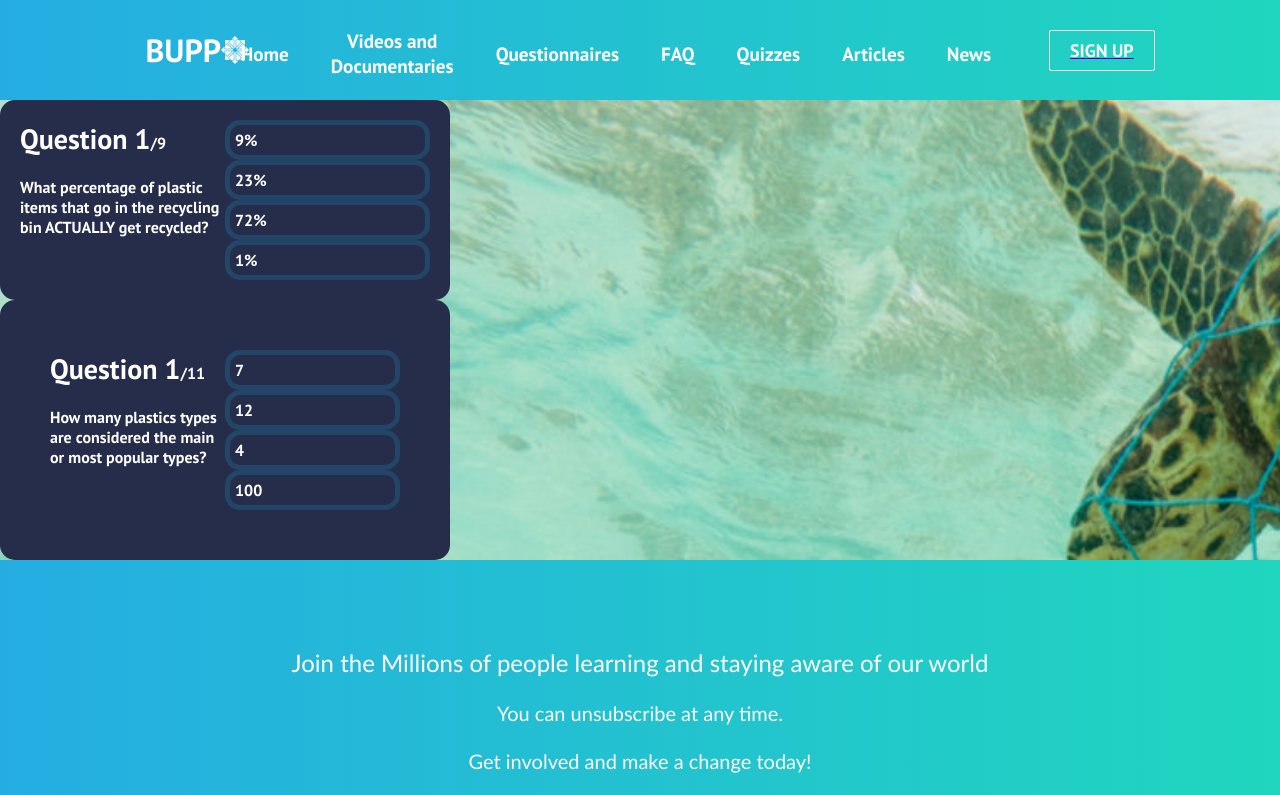
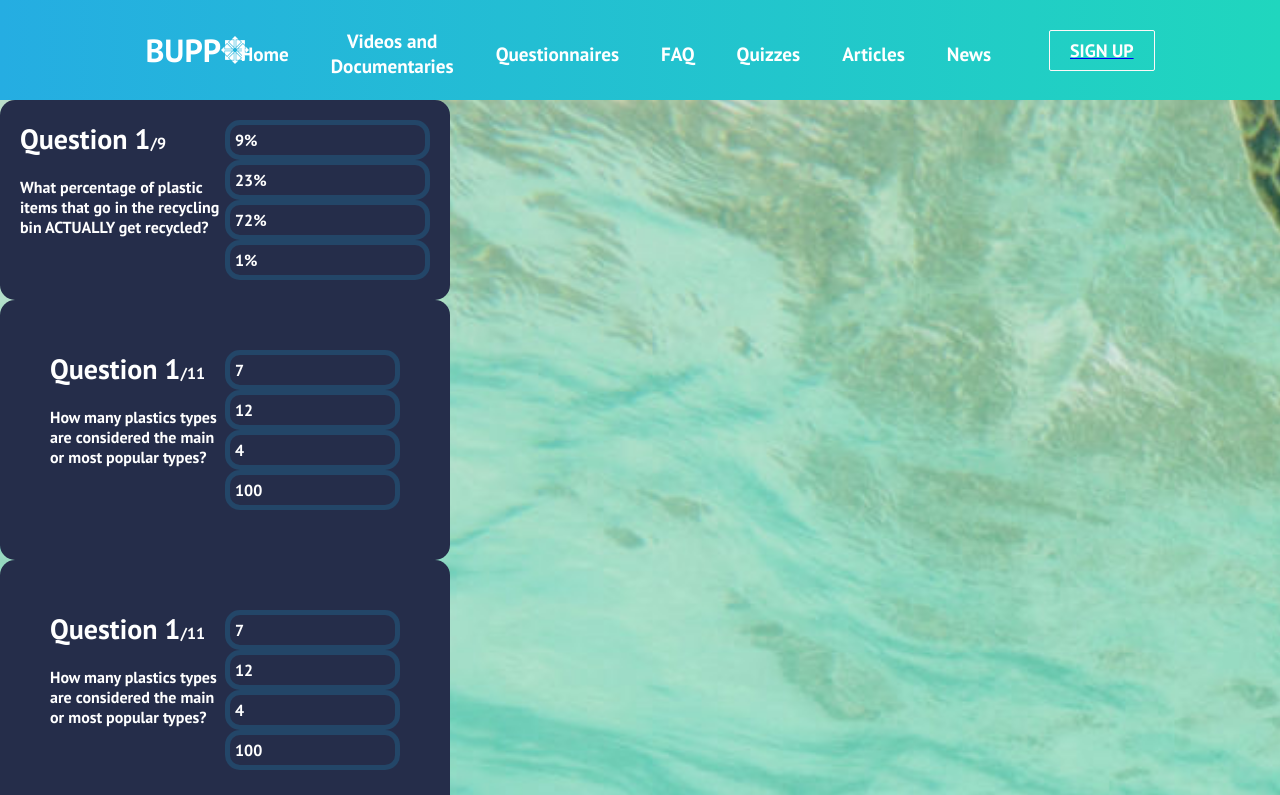
Before and after one commit to D-bose-commits/Plastic-pollution-react, a React (Create React App) app: page /quizzes in a window 1280 px wide. Shown: the top 795 px of the page. Built offline with nearby package versions, Linux system fonts and the light colour scheme.

Commit message:
Adding Quiz 4

```diff
--- /dev/null
+++ b/src/components/pages/Quiz4.js
@@ -0,0 +1,163 @@
+import React, { useState } from 'react';
+
+function Quiz3 () {
+	const questions = [
+		{
+			questionText: 'How many plastics types are considered the main or most popular types?',
+			answerOptions: [
+				{ answerText: '7', isCorrect: true },
+				{ answerText: '12', isCorrect: false },
+				{ answerText: '4', isCorrect: false },
+				{ answerText: '100', isCorrect: false },
+			],
+		},
+		{
+			questionText: 'What do these plastic type abbreviations stand for? 1. PET 2. HDPE 3. PP',
+			answerOptions: [
+				{ answerText: '1. Polyethylene Terephthalate 2. High-Definition Plastic Elasticity 3. Periplasmic Plastic', isCorrect: false },
+				{ answerText: '1. Polyethylene Terephthalate 2. High Density Polyethylene 3. Polypropylene', isCorrect: true },
+				{ answerText: '1. Polyethylene Terephthalate 2. High Density Polyurethane 3. Polypipe', isCorrect: false },
+			],
+		},
+		{
+			//find code for short-answer text answers
+			questionText: "State another popular type of plastic in its abbreviated form.",
+			answerOptions: [
+				//insert answer options
+				 { answerText: '2 Billion', isCorrect: false },
+				{ answerText: '800 Million', isCorrect: false },
+				{ answerText: '3 Billion', isCorrect: true },
+				 { answerText: '450 Million', isCorrect: false },
+			],
+
+		},
+		{
+			//Take a close look at the image below. Use it to answer question a, b and c.
+			//Insert code that shows image
+			questionText: 'a. What is the number in the centre of the three looped arrows called?',
+			answerOptions: [
+				{ answerText: 'It is known as the degree of recyclability', isCorrect: false },
+				{ answerText: 'It is known as the plastic rank', isCorrect: false },
+				{ answerText: 'It is known as the degree of elasticity', isCorrect: false },
+				{ answerText: 'It is known as a plastic resin code', isCorrect: true },
+			],
+		},
+		{
+			questionText: 'b. What is the purpose of this number in the centre of three looped arrows?',
+			answerOptions: [
+				{ answerText: 'To let you know if a plastic can be recycled or not', isCorrect: false },
+				{ answerText: 'To quickly identify the type of plastic you are dealing with', isCorrect: true },
+				{ answerText: 'To inform you on the position of the plastic on the list of main plastic types', isCorrect: false },
+				{ answerText: 'To tell you how stretchy a plastic is', isCorrect: false },
+			],
+		},
+		{
+			questionText: 'c. What does this specific number represent?',
+			answerOptions: [
+				{ answerText: 'Rank 4', isCorrect: false },
+				{ answerText: 'The plastic cannot be recycled', isCorrect: false },
+				{ answerText: 'Low Density Polyethylene (LDPE)', isCorrect: true },
+				{ answerText: 'The plastic can be recycled', isCorrect: false },
+				{ answerText: 'The plastic has the ability to stretch', isCorrect: false },
+			],
+		},
+		//Insert code for questions that use the multiple-choice grid
+		//QUESTIONS:
+		//Match the plastic type with what it is used for.
+		//What are the difficulty levels of recycling these plastic types?
+		//Match these household items to their plastic type.
+		{
+			questionText: 'What are PET plastics recycled into?',
+			answerOptions: [
+				{ answerText: 'Garden furniture', isCorrect: false },
+				{ answerText: 'Bin liners', isCorrect: false },
+				{ answerText: 'Food containers', isCorrect: false },
+				{ answerText: 'More PET products', isCorrect: true },
+				{ answerText: 'Floor tiles', isCorrect: false },
+			],
+		},
+		{
+			questionText: 'What are PP plastics recycled into?',
+			answerOptions: [
+				{ answerText: 'Garden furniture', isCorrect: false },
+				{ answerText: 'Food containers', isCorrect: true },
+				{ answerText: 'Bin liners', isCorrect: false },
+				{ answerText: 'Floor tiles', isCorrect: false },
+				{ answerText: 'More PET products', isCorrect: false },
+			],
+		},
+		{
+			//Insert pic for Q
+			questionText: 'What does this packaging symbol represent?',
+			answerOptions: [
+				{ answerText: 'WIDELY RECYCLED', isCorrect: true },
+				{ answerText: 'CHECK LOCALLY', isCorrect: false },
+				{ answerText: 'MOBIUS LOOP', isCorrect: false },
+				{ answerText: 'ALUMINIUM', isCorrect: false },
+			],
+		},
+		{
+			//Insert pic for Q
+			questionText: 'What does this packaging symbol represent?',
+			answerOptions: [
+				{ answerText: 'The product is compostable but cannot be be recycled', isCorrect: true },
+				{ answerText: 'This product is compostable and can be recycled', isCorrect: false },
+				{ answerText: 'This product is not compostable and cannot be recycled', isCorrect: false },
+				{ answerText: 'This product is not compostable but can be recycled', isCorrect: false },
+			],
+		},
+		{
+			//Insert pic for Q
+			questionText: 'What does this packaging symbol represent?',
+			answerOptions: [
+				{ answerText: 'That the product must be placed in the rubbish bin', isCorrect: false },
+				{ answerText: 'That the product is able to be recycled by 20-75% of UK local authorities and you must check with your local council', isCorrect: true },
+				{ answerText: 'That the product is able to be recycled by more than 75% of UK local authorities and you must check with your local council', isCorrect: false },
+				{ answerText: 'That the product is able to be recycled by less than 20% of UK local authorities and you must check with your local council', isCorrect: false },
+			],
+		},
+	];
+	const [currentQuestion, setCurrentQuestion] = useState(0);
+	const [showScore, setShowScore] = useState(false);
+	const [score, setScore] = useState(0);
+
+	const handleAnswerOptionClick = (isCorrect) => {
+		if (isCorrect) {
+			setScore(score + 1);
+		}
+
+		const nextQuestion = currentQuestion + 1;
+		if (nextQuestion < questions.length) {
+			setCurrentQuestion(nextQuestion);
+		} else {
+			setShowScore(true);
+		}
+	};
+
+
+	return (
+		<div className='app2'>
+			{showScore ? (
+				<div className='score-section'>
+					You scored {score} out of {questions.length}
+				</div>
+			) : (
+				<>
+					<div className='question-section'>
+						<div className='question-count'>
+							<span>Question {currentQuestion + 1}</span>/{questions.length}
+						</div>
+						<div className='question-text'>{questions[currentQuestion].questionText}</div>
+					</div>
+					<div className='answer-section'>
+						{questions[currentQuestion].answerOptions.map((answerOption) => (
+							<button onClick={() => handleAnswerOptionClick(answerOption.isCorrect)}>{answerOption.answerText}</button>
+						))}
+					</div>
+				</>
+			)}
+		</div>
+	);
+
+}
+export default Quiz3;
--- a/src/components/pages/quizzes.js
+++ b/src/components/pages/quizzes.js
@@ -2,13 +2,15 @@ import React from 'react';
 import '../../App.css';
 import Quiz2 from './Quiz2';
 import Quiz3 from './Quiz3';
+import Quiz4 from './Quiz4';
 import Footer from '../Footer';
 
 function quizzes() {
   return (
     <>
-      <Quiz2 />
+      <Quiz2 /> <Quiz4 />
       <Quiz3 />
+
       <Footer />
     </>
   );
```
